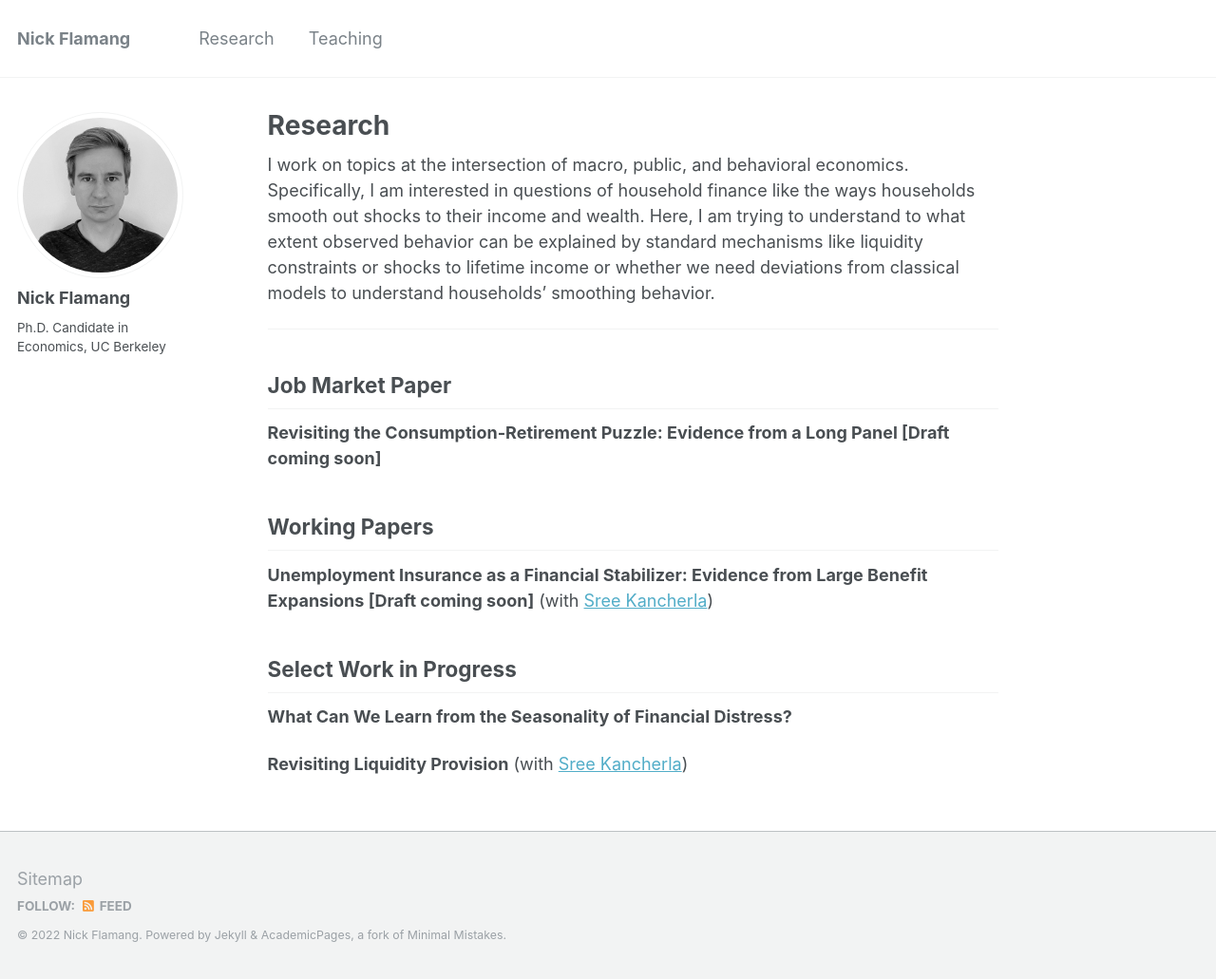
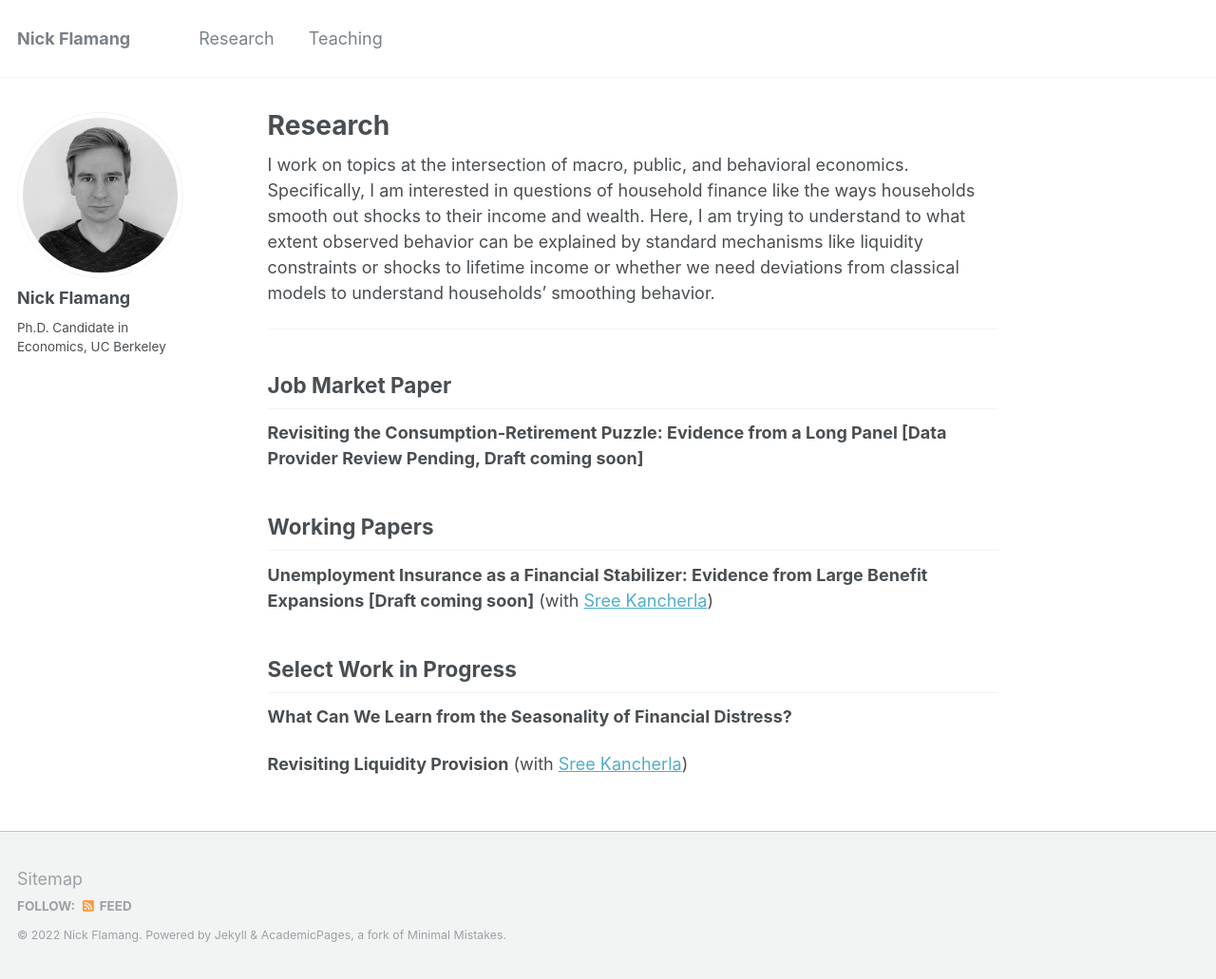
Before and after one commit to nickflamang/nickflamang.github.io, a Jekyll site: the page built from research.md, in a window 1280 px wide and 1031 px high. Shown: the whole window at 95% size. Built offline with Jekyll 4.4.1, drawn with Linux system fonts in a browser that asks for light colours.

Commit message:
Update research.md

```diff
--- a/research.md
+++ b/research.md
@@ -7,7 +7,7 @@ I work on topics at the intersection of macro, public, and behavioral economics.
 ---
 ## Job Market Paper
 
-**Revisiting the Consumption-Retirement Puzzle: Evidence from a Long Panel [Draft coming soon]**
+**Revisiting the Consumption-Retirement Puzzle: Evidence from a Long Panel [Data Provider Review Pending, Draft coming soon]**
 
 
 ## Working Papers
```
